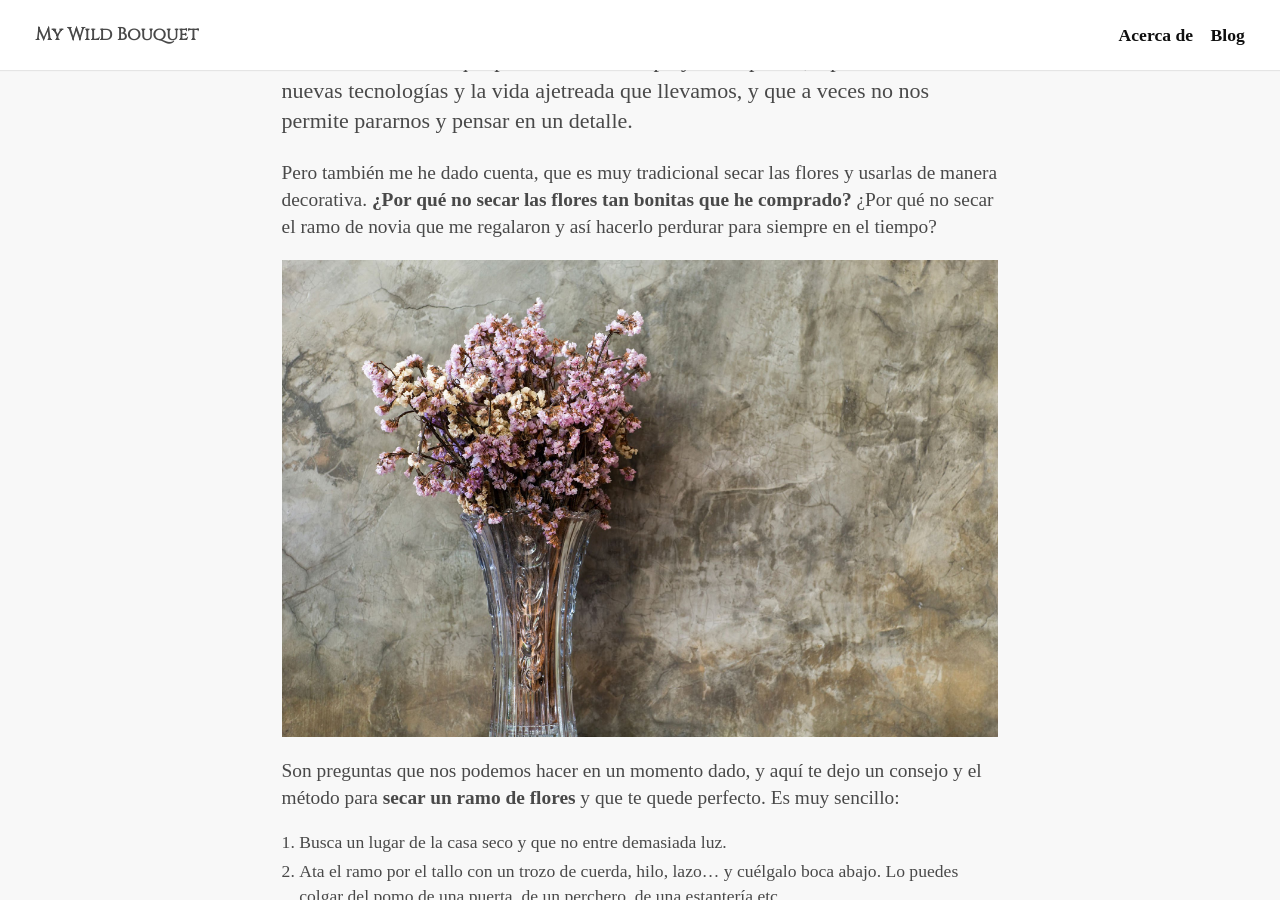
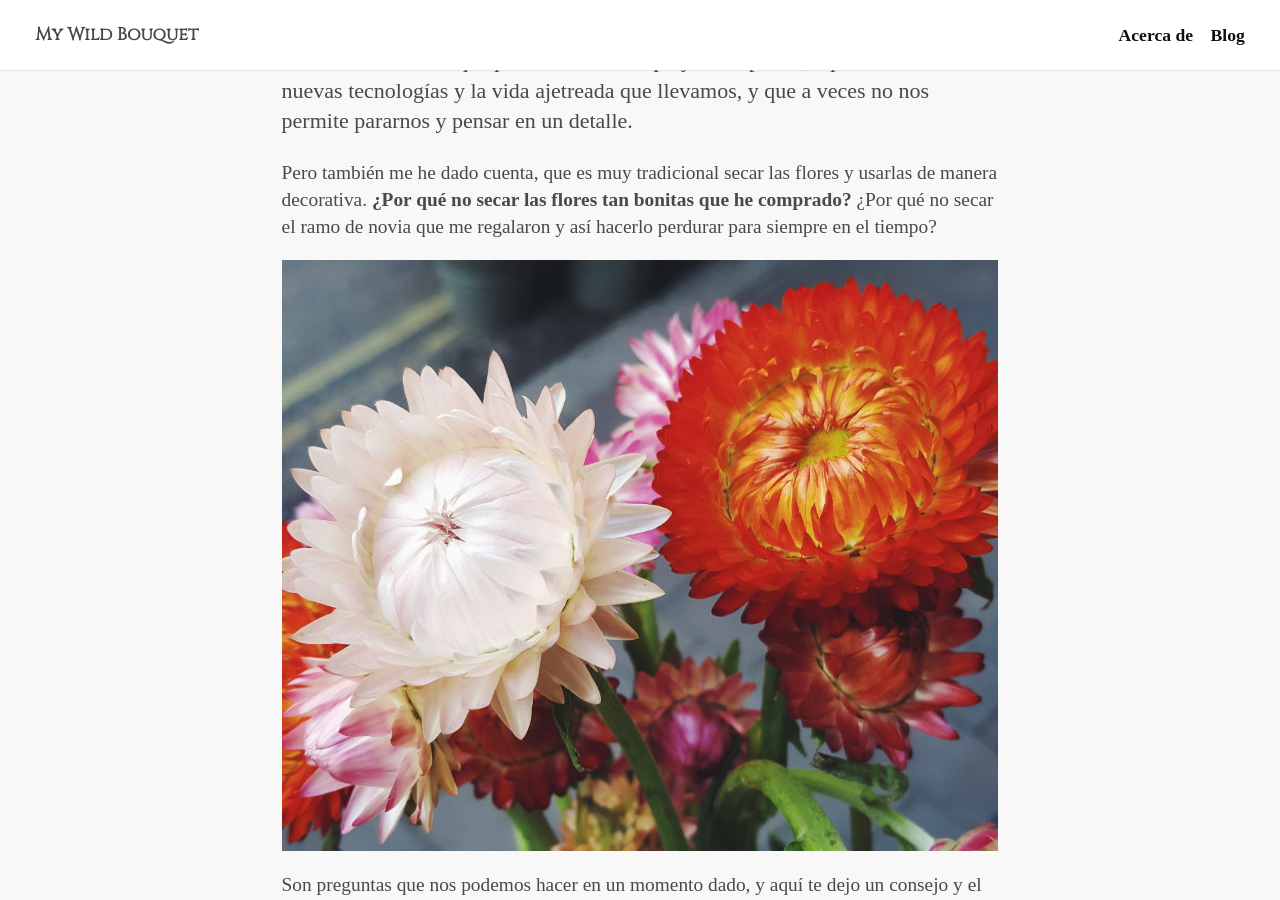
Before and after one commit to keyvanakbary/ramosilvestre.com, a Jekyll site: the page built from src/_posts/2017-11-20-como-secar-un-ramo-de-flores.md, in a window 1280 px wide and 900 px high, scrolled down 1036 px. Built offline with Jekyll 4.4.1, drawn with Linux system fonts in a browser that asks for light colours; some web fonts are replaced.

Commit message:
Fix photo

```diff
--- a/src/_posts/2017-11-20-como-secar-un-ramo-de-flores.md
+++ b/src/_posts/2017-11-20-como-secar-un-ramo-de-flores.md
@@ -14,7 +14,7 @@ Tras 4 años de vivir en Londres me he dado cuenta de la cultura de flores tan g
 
 Pero también me he dado cuenta, que es muy tradicional secar las flores y usarlas de manera decorativa. **¿Por qué no secar las flores tan bonitas que he comprado?** ¿Por qué no secar el ramo de novia que me regalaron y así hacerlo perdurar para siempre en el tiempo?
 
-![Secar flores](/assets/images/posts/secar-flores.jpg)
+![Secar flores](/assets/images/posts/secar-un-ramo.jpg)
 
 Son preguntas que nos podemos hacer en un momento dado, y aquí te dejo un consejo y el método para **secar un ramo de flores** y que te quede perfecto. Es muy sencillo:
 
```
